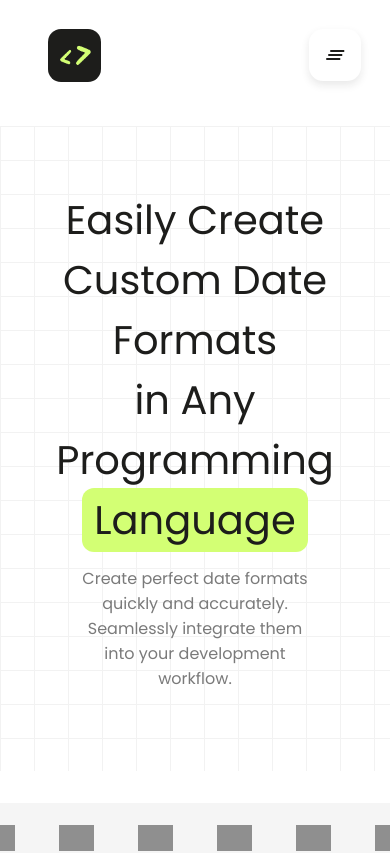
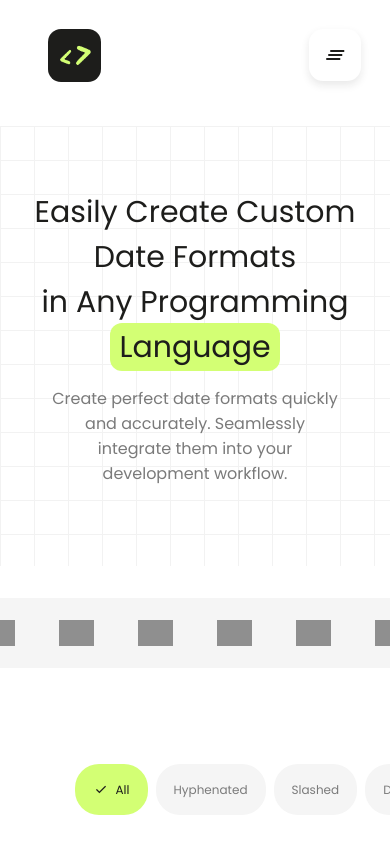
Before and after one commit to ibrilBadreddine/Codate, a React (Vite) app: page / in a window 390 px wide. Shown: the top 853 px of the page. Built offline with nearby package versions, Linux system fonts and the light colour scheme; grey boxes are pictures that could not be loaded.

Commit message:
Responsive: Hero

```diff
--- a/src/views/pages/home/style.scss
+++ b/src/views/pages/home/style.scss
@@ -665,3 +665,29 @@
     }
   }
 }
+
+
+// Responsive
+@media (max-width: 900px) {
+  .home-page {
+    .hero .hero-area {
+      .title-box h1 {
+        font-size: 35px;
+      }
+    }
+  }
+}
+
+@media (max-width: 750px) {
+  .home-page {
+    .hero .hero-area {
+      padding: 4em 1em;
+      .title-box h1 {
+        font-size: 30px;
+      }
+      .subtitle-box p {
+        width: 80%;
+      }
+    }
+  }
+}
```
